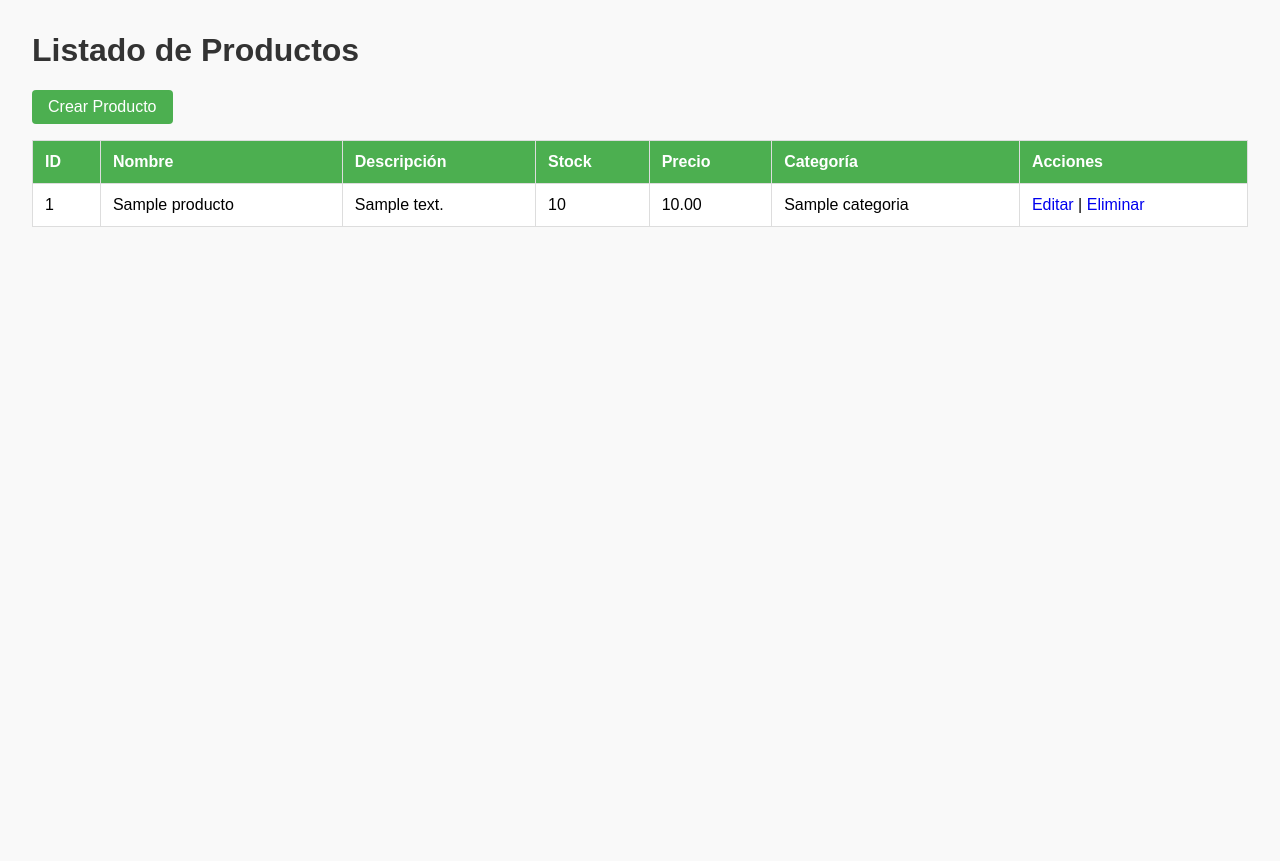
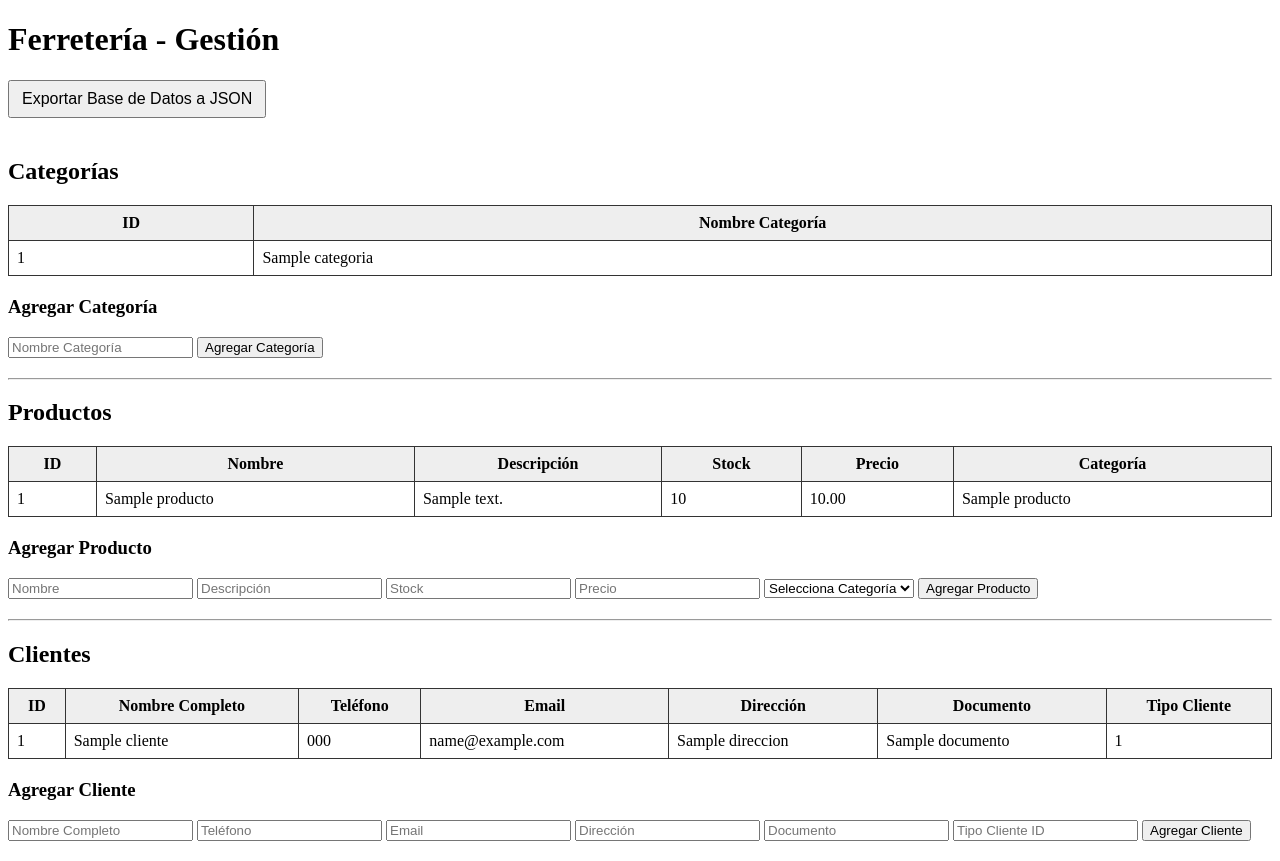
Before and after one commit to Sebastian542/FlaskApi, a Flask app: page / in a window 1280 px wide. Before the commit the page ends 227 px from the top, so only its background shows below. Run offline with Flask 3, Linux system fonts and the light colour scheme; a database or web service that is not in the repository returns one stand-in record (values such as "Sample title"); some libraries are stand-ins or nearby versions.

Commit message:
Update2 index.html

```diff
--- a/templates/index.html
+++ b/templates/index.html
@@ -2,59 +2,69 @@
 <html lang="es">
 <head>
     <meta charset="UTF-8" />
-    <meta name="viewport" content="width=device-width, initial-scale=1" />
-    <title>Listado de Productos</title>
+    <title>Ferretería - CRUD</title>
     <style>
-        body {
-            font-family: Arial, sans-serif;
-            margin: 2rem;
-            background-color: #f9f9f9;
-        }
-        h1 {
-            color: #333;
-        }
         table {
+            border-collapse: collapse;
             width: 100%;
-            border-collapse: collapse;
-            margin-top: 1rem;
-            background-color: white;
+            margin-bottom: 20px;
         }
         th, td {
-            padding: 0.75rem;
-            border: 1px solid #ddd;
-            text-align: left;
+            border: 1px solid #333;
+            padding: 8px;
         }
         th {
-            background-color: #4CAF50;
-            color: white;
+            background-color: #eee;
         }
-        tr:nth-child(even) {
-            background-color: #f2f2f2;
+        form {
+            margin-bottom: 20px;
         }
         .export-btn {
-            background-color: #4CAF50;
-            border: none;
-            color: white;
-            padding: 0.5rem 1rem;
+            margin-bottom: 20px;
+            padding: 8px 12px;
+            font-size: 16px;
             cursor: pointer;
-            font-size: 1rem;
-            border-radius: 4px;
-        }
-        .export-btn:hover {
-            background-color: #45a049;
-        }
-        a {
-            text-decoration: none;
         }
     </style>
 </head>
 <body>
-    <h1>Listado de Productos</h1>
 
-    <a href="{{ url_for('agregar_producto') }}">
-        <button class="export-btn">Crear Producto</button>
-    </a>
+<h1>Ferretería - Gestión</h1>
 
+<!-- Botón para exportar toda la base de datos en JSON -->
+<form action="/exportar_json" method="get">
+    <button type="submit" class="export-btn">Exportar Base de Datos a JSON</button>
+</form>
+
+<h2>Categorías</h2>
+<table>
+    <thead>
+        <tr>
+            <th>ID</th>
+            <th>Nombre Categoría</th>
+        </tr>
+    </thead>
+    <tbody>
+        {% for c in categorias %}
+        <tr>
+            <td>{{ c.id }}</td>
+            <td>{{ c.nombre_categoria }}</td>
+        </tr>
+        {% else %}
+        <tr><td colspan="2">No hay categorías.</td></tr>
+        {% endfor %}
+    </tbody>
+</table>
+
+<h3>Agregar Categoría</h3>
+<form action="/agregar_categoria" method="post">
+    <input type="text" name="nombre_categoria" placeholder="Nombre Categoría" required>
+    <button type="submit">Agregar Categoría</button>
+</form>
+
+<hr/>
+
+<h2>Productos</h2>
 <table>
     <thead>
         <tr>
@@ -64,7 +74,6 @@
             <th>Stock</th>
             <th>Precio</th>
             <th>Categoría</th>
-                <th>Acciones</th>
         </tr>
     </thead>
     <tbody>
@@ -75,16 +84,71 @@
             <td>{{ p.descripcion }}</td>
             <td>{{ p.stock }}</td>
             <td>{{ "%.2f"|format(p.precio) }}</td>
-                <td>{{ p.categoria.nombre_categoria if p.categoria else 'Sin categoría' }}</td>
-                <td>
-                    <a href="{{ url_for('editar_producto', id=p.id) }}">Editar</a> |
-                    <a href="{{ url_for('eliminar_producto', id=p.id) }}" onclick="return confirm('¿Estás seguro de eliminar este producto?')">Eliminar</a>
-                </td>
+            <td>{{ p.nombre_categoria if p.nombre_categoria else 'Sin categoría' }}</td>
         </tr>
         {% else %}
-            <tr><td colspan="7">No hay productos.</td></tr>
+        <tr><td colspan="6">No hay productos.</td></tr>
         {% endfor %}
     </tbody>
 </table>
+
+<h3>Agregar Producto</h3>
+<form action="/agregar_producto" method="post">
+    <input type="text" name="nombre" placeholder="Nombre" required>
+    <input type="text" name="descripcion" placeholder="Descripción">
+    <input type="number" name="stock" placeholder="Stock" min="0" required>
+    <input type="number" step="0.01" name="precio" placeholder="Precio" min="0" required>
+    <select name="id_categoria" required>
+        <option value="" disabled selected>Selecciona Categoría</option>
+        {% for c in categorias %}
+        <option value="{{ c.id }}">{{ c.nombre_categoria }}</option>
+        {% endfor %}
+    </select>
+    <button type="submit">Agregar Producto</button>
+</form>
+
+<hr/>
+
+<h2>Clientes</h2>
+<table>
+    <thead>
+        <tr>
+            <th>ID</th>
+            <th>Nombre Completo</th>
+            <th>Teléfono</th>
+            <th>Email</th>
+            <th>Dirección</th>
+            <th>Documento</th>
+            <th>Tipo Cliente</th>
+        </tr>
+    </thead>
+    <tbody>
+        {% for cl in clientes %}
+        <tr>
+            <td>{{ cl.id }}</td>
+            <td>{{ cl.nombre_completo }}</td>
+            <td>{{ cl.telefono }}</td>
+            <td>{{ cl.email }}</td>
+            <td>{{ cl.direccion }}</td>
+            <td>{{ cl.documento }}</td>
+            <td>{{ cl.tipo_cliente_id }}</td>
+        </tr>
+        {% else %}
+        <tr><td colspan="7">No hay clientes.</td></tr>
+        {% endfor %}
+    </tbody>
+</table>
+
+<h3>Agregar Cliente</h3>
+<form action="/agregar_cliente" method="post">
+    <input type="text" name="nombre_completo" placeholder="Nombre Completo" required>
+    <input type="text" name="telefono" placeholder="Teléfono">
+    <input type="email" name="email" placeholder="Email">
+    <input type="text" name="direccion" placeholder="Dirección">
+    <input type="text" name="documento" placeholder="Documento">
+    <input type="number" name="tipo_cliente_id" placeholder="Tipo Cliente ID">
+    <button type="submit">Agregar Cliente</button>
+</form>
+
 </body>
 </html>
```
Lines whose indentation alone changed are shown as unchanged.
